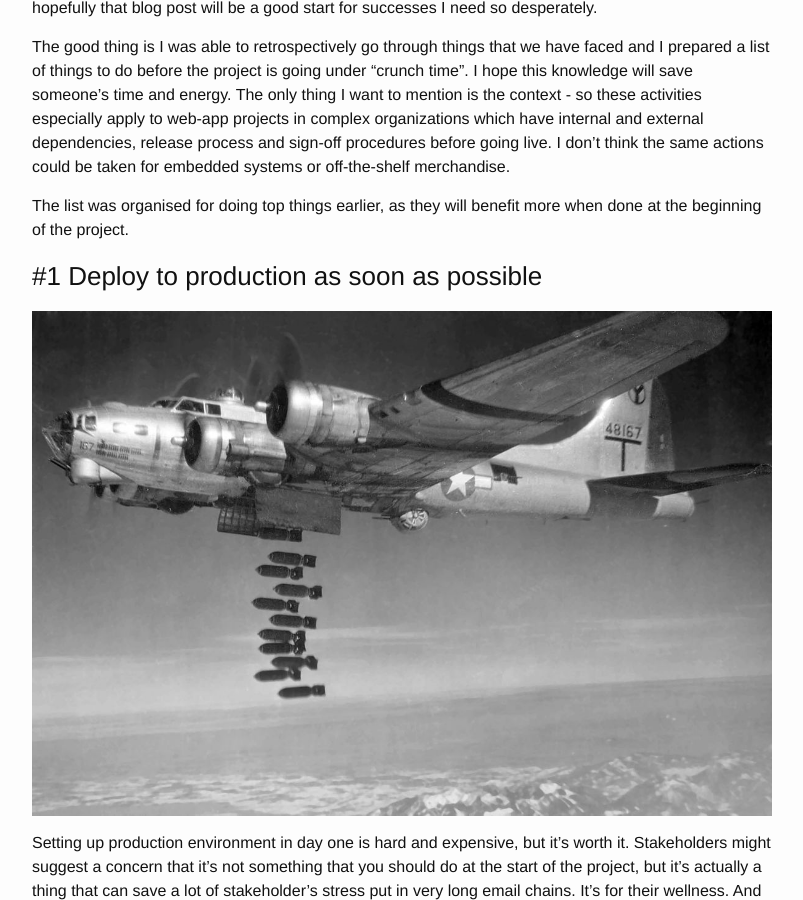
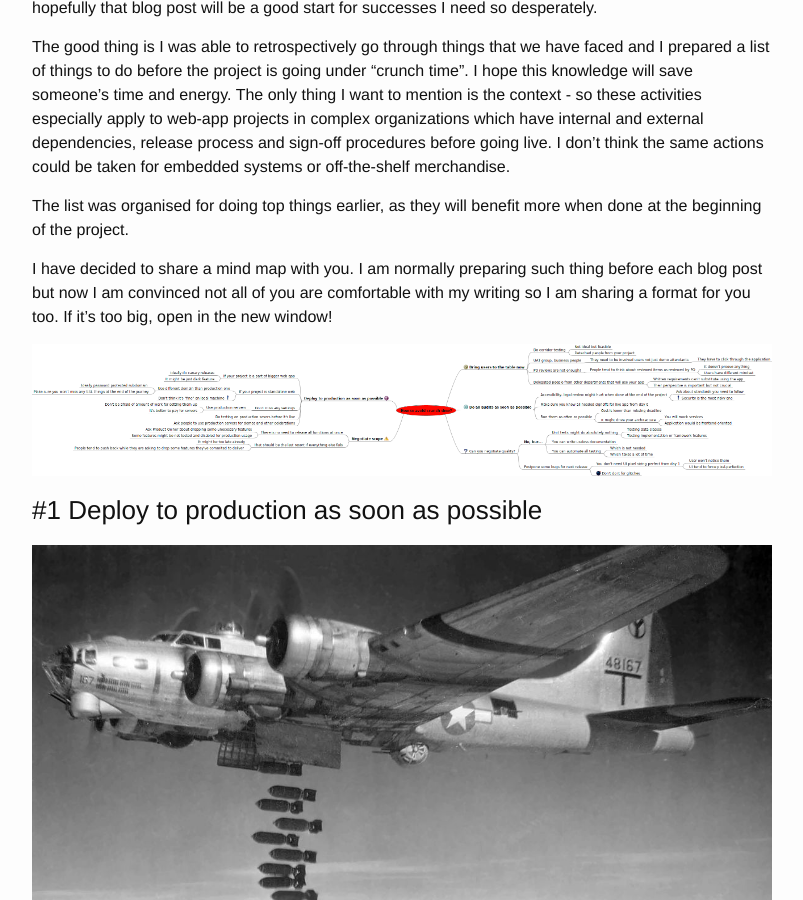
Before and after one commit to puradawid/puradawid.github.io, a Jekyll site: the page built from _posts/2019-12-14-3-things-to-do-before-crunch-time-will-suck-the-life-out-of-you.md, in a window 1280 px wide and 900 px high, scrolled down 1713 px. Shown: the whole window, without its empty margins (238-1041 px from the left). Built offline with Jekyll 4.4.1, drawn with Linux system fonts in a browser that asks for light colours; comment, search, counter and statistics services are not loaded; some of the changed text lies outside the part shown.

Commit message:
Add mindmap to "3 things to do before crunch will suck the life out of you"

```diff
--- a/_posts/2019-12-14-3-things-to-do-before-crunch-time-will-suck-the-life-out-of-you.md
+++ b/_posts/2019-12-14-3-things-to-do-before-crunch-time-will-suck-the-life-out-of-you.md
@@ -25,6 +25,10 @@ The good thing is I was able to retrospectively go through things that we have f
 
 The list was organised for doing top things earlier, as they will benefit more when done at the beginning of the project.
 
+I have decided to share a mind map with you. I am normally preparing such thing before each blog post but now I am convinced not all of you are comfortable with my writing so I am sharing a format for you too. If it's too big, open in the new window!
+
+[![Mindmap for blogpost overview](/assets/depression/mindmap.png)](/assets/depression/mindmap.png)
+
 ### #1 Deploy to production as soon as possible
 
 ![Deploy to production NOW!](/assets/depression/bombs.jpg)
@@ -47,7 +51,7 @@ If you have multiple business stakeholders or product owner - ask them do use yo
 
 Keep in mind that Product Owner testing won't cover the real user's perspective. It's very good to have PO's review but it's not enough. You need people from outside, which are not tightly related with application as well. They aren't requirements or directions providers but can point out things you haven't seen even they were there for a long, long time. You don't have to do whatever users say but observe them, their actions on and with product. That's not easy, it requires you brain, but it's beneficial in a long run.
 
-### #3 Do audits on regular basis
+### #3 Do audits on a regular basis
 
 ![Audits are helpful](/assets/depression/inspection.jpg)
 
```
Also changed, not shown: assets/depression/mindmap.png (added).
